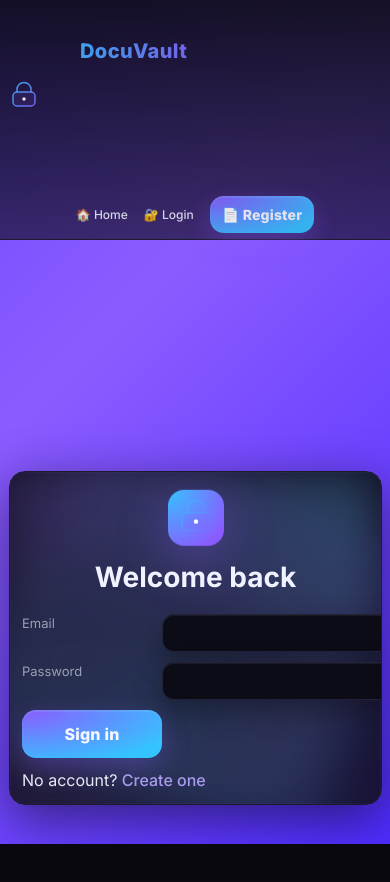
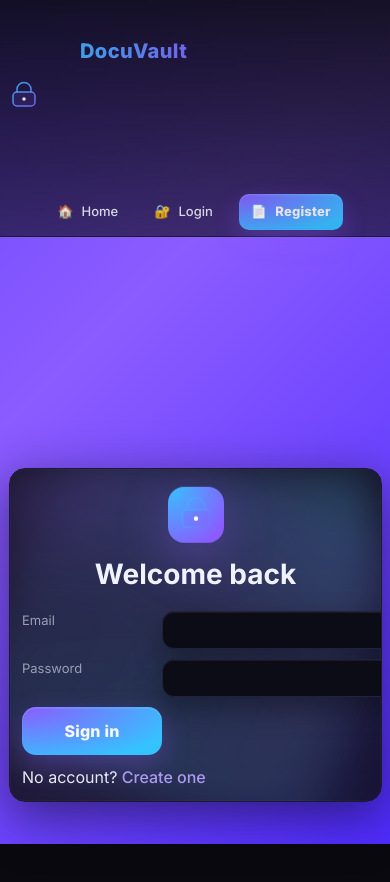
Before and after one commit to bastingg05/DocVault-1, a React (Vite) app in the folder frontend_react/: page /login in a window 390 px wide. Shown: the top 882 px of the page. Built offline with nearby package versions, Linux system fonts and the light colour scheme; no server answers.

Commit message:
Navbar sizing/alignment: standardize link sizes, add nav-actions group, refine responsive spacing

```diff
--- a/frontend_react/src/components/Header.jsx
+++ b/frontend_react/src/components/Header.jsx
@@ -27,7 +27,7 @@ export default function Header(){
     <header className="app-header">
       <nav className="nav">
         <Link to="/" style={{textDecoration:'none'}}><Logo /></Link>
-        <div style={{display:'flex',gap:16,alignItems:'center'}}>
+        <div className="nav-actions" style={{display:'flex',gap:16,alignItems:'center'}}>
           <Link to="/">
             <span role="img" aria-label="home">🏠</span> Home
           </Link>
--- a/frontend_react/src/index.css
+++ b/frontend_react/src/index.css
@@ -27,7 +27,10 @@ a:hover { opacity: 1; }
 body { margin: 0; min-width: 320px; min-height: 100vh; }
 h1 { font-size: 2rem; color: var(--heading); }
 .app-header { position: sticky; top: 0; z-index: 20; backdrop-filter: blur(8px); background: linear-gradient(180deg, rgba(9,9,15,.9), rgba(9,9,15,.6)); border-bottom: 1px solid var(--border); }
-.nav { max-width: 1200px; margin: 0 auto; padding: 12px 16px; display: flex; align-items: center; justify-content: space-between; gap: 12px; }
+.nav { max-width: 1200px; margin: 0 auto; padding: 10px 16px; display: flex; align-items: center; justify-content: space-between; gap: 12px; min-height: 60px; }
+.nav a { display:inline-flex; align-items:center; gap:8px; font-size: 15px; }
+.nav .nav-actions a { padding: 8px 10px; border-radius: 10px; }
+.nav .nav-actions .btn { padding: 10px 14px; font-size: 15px; }
 .logo { font-weight: 800; letter-spacing: .4px; font-size: 20px; background: linear-gradient(90deg, var(--accent), var(--primary)); -webkit-background-clip: text; background-clip: text; color: transparent; }
 h1 { font-size: 2rem; }
 .container { max-width: 1040px; margin: 0 auto; padding: 24px; }
@@ -142,8 +145,10 @@ button:focus-visible {
   .auth-card { max-width: 95vw; padding: 24px; }
   .panel { margin: 16px auto; padding: 18px; }
   .grid-3 { grid-template-columns: 1fr; gap: 12px; }
-  .nav { flex-direction: column; gap: 10px; align-items: stretch; }
-  .nav > div { flex-wrap: wrap; justify-content: center; gap: 10px; }
+  .nav { flex-direction: column; gap: 8px; align-items: stretch; }
+  .nav .nav-actions { flex-wrap: wrap; justify-content: center; gap: 8px; }
+  .nav a { font-size: 14px; }
+  .nav .nav-actions .btn { padding: 8px 12px; font-size: 14px; }
 }
 
 @media (max-width: 700px) {
@@ -154,8 +159,10 @@ button:focus-visible {
   .table td::before { content: attr(data-label); color: var(--muted); font-size: 12px; display: block; margin-bottom: 4px; }
   .btn.btn-block { width: 100%; }
   .container { padding: 12px; }
-  .nav { padding: 8px 12px; }
-  .nav > div { gap: 8px; font-size: 14px; align-items: center; }
+  .nav { padding: 6px 12px; min-height: 56px; }
+  .nav .nav-actions { gap: 6px; }
+  .nav a { font-size: 13px; }
+  .nav .nav-actions .btn { padding: 8px 10px; font-size: 13px; }
   .auth-card { padding: 20px; }
   .panel { padding: 16px; }
   h1.gradient { font-size: 2.5rem; }
```
